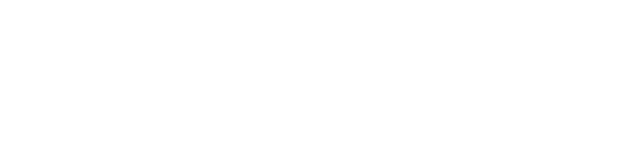
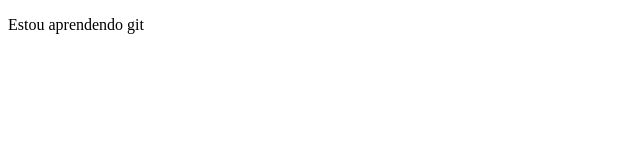
Before and after one commit to rayDutra/Tutorial_Git, a plain HTML site: page index.html in a window 1280 px wide. Shown: the whole page, without its empty margins (0-640 px from the left). Drawn offline with Linux system fonts and the light colour scheme.

Commit message:
Adicionado um paragrafo

```diff
--- a/index.html
+++ b/index.html
@@ -3,7 +3,8 @@
 <head>
     <meta charset="UTF-8">
     <meta name="viewport" content="width=device-width, initial-scale=1.0">
-    <title>Tutorial</title>
+    <title>Tutorial de git</title>
+    <p>Estou aprendendo git</p>
 </head>
 <body>
 
```
